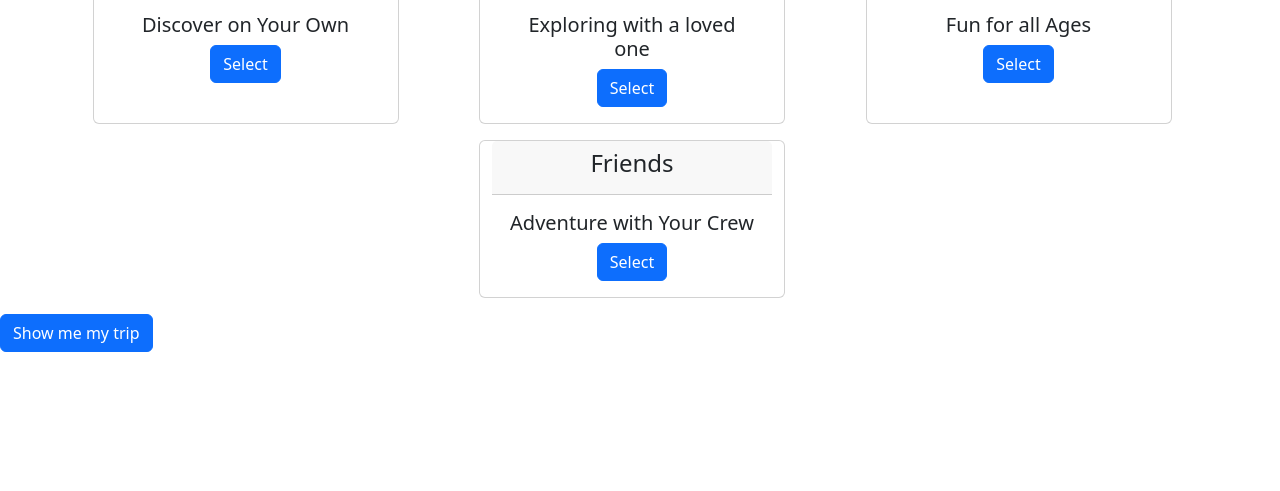
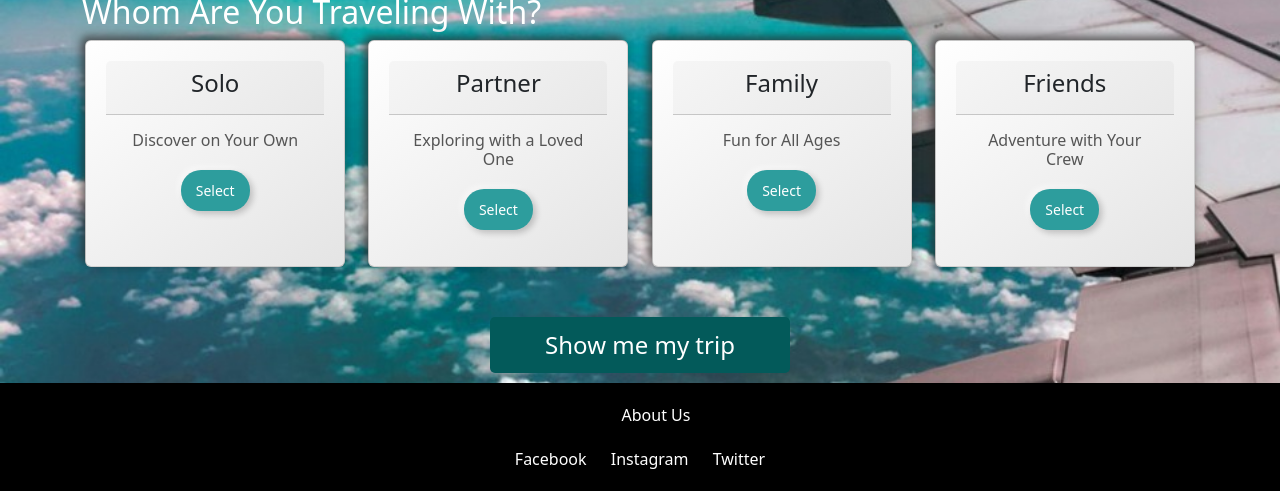
Before and after one commit to rishabhkatiyar01/Tripsmart, a website: page trip2.html in a window 1280 px wide. Shown: the part 724-1215 px from the top of the page. Before the commit the page ends 1076 px from the top, so only its background shows below. Drawn offline with nearby package versions, Linux system fonts and the light colour scheme.

Commit message:
made project

```diff
--- /dev/null
+++ b/output2.css
@@ -0,0 +1,294 @@
+/* General Reset */
+* {
+    margin: 0;
+    padding: 0;
+    box-sizing: border-box;
+}
+
+body {
+    font-family: Arial, sans-serif;
+    background-color: #f4f4f4;
+    color: #333;
+    display: flex;
+    justify-content: center;
+    align-items: center;
+    min-height: 100vh;
+    background-image: url(bgimage.jpg);
+}
+/* header */
+/* Ensures the header spans the full width of the screen */
+header {
+    display: flex;
+    justify-content: space-between; /* Space between logo and navigation */
+    align-items: center; /* Vertically align logo and heading */
+    padding: 20px;
+    background-color: #000;
+    color: white;
+    height: 65px;
+    width: 100%; /* Ensures the header takes full width */
+    box-sizing: border-box; /* Includes padding in the width calculation */
+}
+
+/* Container for the logo and heading */
+header .logo-container {
+    display: flex;
+    align-items: center; /* Vertically align the logo and text */
+}
+
+header .logo {
+    font-size: 24px;
+    font-weight: bold;
+    display: flex;
+    align-items: center; /* Vertically align the logo text */
+    margin-right: 10px; /* Space between logo and text */
+}
+
+header .logo img {
+    height: 40px; /* Set a height for the logo */
+    margin-right: 10px; /* Space between logo image and text */
+}
+
+/* Navigation styling */
+header nav ul {
+    list-style-type: none;
+    display: flex;
+    gap: 20px;
+}
+
+header nav ul li a {
+    color: white;
+    text-decoration: none;
+}
+
+/* Ensure container takes up full screen */
+.container {
+    width: 100%;
+    margin: 0;
+    padding: 20px;
+}
+.logo img{
+    position: absolute;
+    left: 2px;
+    height:5%;
+    top:2%;
+}
+
+/* Footer Styling */
+footer {
+    background-color: #000;
+    color: white;
+    padding: 20px;
+    text-align: center;
+    width: 100%;
+    box-sizing: border-box;
+}
+
+footer .footer-links ul {
+    list-style-type: none;
+    display: flex;
+    justify-content: center;
+    gap: 20px;
+}
+
+footer .footer-links ul li a {
+    color: white;
+    text-decoration: none;
+}
+
+footer .social-media {
+    margin-top: 20px;
+}
+
+footer .social-media a {
+    color: white;
+    text-decoration: none;
+    margin: 0 10px;
+}
+
+footer .social-media a:hover {
+    text-decoration: underline;
+}
+.logo
+/* Ensure container takes up full screen */
+.container {
+    width: 100%;
+    margin: 0;
+    padding: 20px;
+}
+
+/* Footer Styling */
+footer {
+    background-color: #000;
+    color: white;
+    padding: 20px;
+    text-align: center;
+    width: 100%;
+    box-sizing: border-box;
+}
+
+footer .footer-links ul {
+    list-style-type: none;
+    display: flex;
+    justify-content: center;
+    gap: 20px;
+}
+
+footer .footer-links ul li a {
+    color: white;
+    text-decoration: none;
+}
+
+footer .social-media {
+    margin-top: 20px;
+}
+
+footer .social-media a {
+    color: white;
+    text-decoration: none;
+    margin: 0 10px;
+}
+
+footer .social-media a:hover {
+    text-decoration: underline;
+}
+
+.container {
+    width: 100%;
+    margin: 0;
+    padding: 20px;
+}
+footer {
+    background-color: #000;
+    color: white;
+    padding: 20px;
+    text-align: center;
+    width: 100%;
+    box-sizing: border-box;
+}
+
+footer .footer-links ul {
+    list-style-type: none;
+    display: flex;
+    justify-content: center;
+    gap: 20px;
+}
+
+footer .footer-links ul li a {
+    color: white;
+    text-decoration: none;
+}
+
+footer .social-media {
+    margin-top: 20px;
+}
+
+footer .social-media a {
+    color: white;
+    text-decoration: none;
+    margin: 0 10px;
+}
+
+footer .social-media a:hover {
+    text-decoration: underline;
+}
+
+/* Container */
+.container {
+    width: 100%;
+    max-width: 800px;
+    background: beige;
+    border-radius: 8px;
+    box-shadow: 0 4px 8px rgba(0, 0, 0, 0.8);
+    overflow: hidden;
+}
+/* Header */
+.header {
+    background: #007bff;
+    color: #fff;
+    text-align: center;
+    padding: 1rem;
+}
+
+.header h1 {
+    font-size: 1.8rem;
+}
+
+/* Content */
+ .content {
+    padding: 2rem;
+}
+/* Itinerary Box */
+.itinerary-box {
+    border: 1px solid #ddd;
+    border-radius: 5px;
+    padding: 1.5rem;
+    background: #f9f9f9;
+}
+
+.itinerary-box h2 {
+    font-size: 1.5rem;
+    margin-bottom: 1rem;
+    color: #007bff;
+}
+
+#itinerary-output {
+    font-size: 1rem;
+    color: #555;
+    line-height: 1.6;
+}
+
+/* Responsive */
+@media (max-width: 768px) {
+    .itinerary-box {
+        padding: 1rem;
+    }
+
+    .itinerary-box h2 {
+        font-size: 1.3rem;
+    }
+
+    #itinerary-output {
+        font-size: 0.9rem;
+    }
+}
+/* footer */
+body {
+    display: flex;
+    flex-direction: column;
+    min-height: 100vh;
+    margin: 0;
+}
+.container {
+    flex: 1;
+}
+footer {
+    background-color: #000;
+    color: white;
+    padding: 20px;
+    text-align: center;
+    width: 100%;
+}
+footer .footer-links ul {
+    list-style-type: none;
+    display: flex;
+    justify-content: center;
+    gap: 20px;
+}
+
+footer .footer-links ul li a {
+    color: white;
+    text-decoration: none;
+}
+footer .social-media {
+    margin-top: 20px;
+}
+
+footer .social-media a {
+    color: white;
+    text-decoration: none;
+    margin: 0 10px;
+}
+
+footer .social-media a:hover {
+    text-decoration: underline;
+}
--- a/package.json
+++ b/package.json
@@ -1,5 +1,9 @@
 {
   "dependencies": {
     "@google/generative-ai": "^0.21.0"
+  },
+  "devDependencies": {
+    "webpack": "^5.97.1",
+    "webpack-cli": "^6.0.1"
   }
 }
--- a/trip2.css
+++ b/trip2.css
@@ -7,15 +7,18 @@
 
 body {
   font-family: Arial, sans-serif;
-    background-color: #f0f0f0;
+  color: aliceblue;
+      background-image: url(bgimage.jpg);
+      background-size:cover;
+      background-repeat: no-repeat;
+      background-attachment: fixed;
 }
-
 /* Header */
 header {
   display: flex;
   justify-content: space-between;
   padding: 20px;
-    background-color: #333;
+  background-color: #000;
   color: white;
   height: 65px;
 }
@@ -39,7 +42,7 @@
   position: absolute;
   left: 2px;
   height:5%;
-    top:3%
+  top:2%
 }
  .place,.days{
   position:relative;
@@ -53,14 +56,143 @@
 .main{
   max-width:1200px;
   margin: auto;
+  color: white;
 }
-  button{
+footer {
+  background-color: #000;
   color: white;
-    background-color: blue;
-    font-weight: 500;
+  padding: 20px;
+  text-align: center;
 }
-    /*-----------------------------------------*/
 
-  nav a:hover {
-    color: #007bff;
+footer .footer-links ul {
+  list-style-type: none;
+  display: flex;
+  justify-content: center;
+  gap: 20px;
 }
+
+footer .footer-links ul li a {
+  color: white;
+  text-decoration: none;
+}
+
+footer .social-media {
+  margin-top: 20px;
+}
+
+footer .social-media a {
+  color: white;
+  text-decoration: none;
+  margin: 0 10px;
+}
+
+footer .social-media a:hover {
+  text-decoration: underline;
+}
+.container {
+  max-width: 1200px;
+  margin: 0 auto;
+}
+
+.section {
+  margin-bottom: 50px;
+}
+
+.section h2 {
+  text-align: center;
+  margin-bottom: 30px;
+  color: #2c3e50;
+  font-size: 28px;
+}
+
+/* Card Container */
+.card-container {
+  display: flex;
+  flex-wrap: wrap;
+  justify-content: space-evenly;
+  gap: 20px;
+}
+
+/* Card Styling */
+.card {
+  background: linear-gradient(145deg, #ffffff, #e4e4e4);
+  border-radius: 15px;
+  box-shadow: 4px 4px 8px rgba(0, 0, 0, 0.1), -4px -4px 8px rgba(48, 45, 45, 0.7);
+  width: 260px;
+  padding: 20px;
+  transition: transform 0.3s ease-in-out, box-shadow 0.3s ease-in-out;
+  text-align: center;
+}
+
+.card:hover {
+  transform: translateY(-10px);
+  box-shadow: 6px 6px 12px rgba(0, 0, 0, 0.15), -6px -6px 12px rgba(43, 42, 42, 0.8);
+}
+
+/* Card Header */
+.card-header {
+  background: #035a5a;
+  color: #fff;
+  padding: 10px;
+  border-radius: 10px;
+  font-size: 18px;
+  font-weight: bold;
+  margin-bottom: 15px;
+}
+
+/* Card Body */
+.card-body h5 {
+  font-size: 16px;
+  color: #555;
+  margin-bottom: 20px;
+}
+
+.card-body button {
+  background: #2d9d9d;
+  color: #fff;
+  border: none;
+  padding: 10px 15px;
+  font-size: 14px;
+  border-radius: 20px;
+  cursor: pointer;
+  box-shadow: 3px 3px 6px rgba(0, 0, 0, 0.2), -3px -3px 6px rgba(255, 255, 255, 0.5);
+  transition: background 0.3s ease, box-shadow 0.3s ease;
+}
+
+.card-body button:hover {
+  background: #9febda;
+  box-shadow: 2px 2px 4px rgba(0, 0, 0, 0.3), -2px -2px 4px rgba(255, 255, 255, 0.5);
+}
+.card-body button:active{
+  background-color: #333;
+}
+button:active{
+  background-color: #333;
+}
+.submit {
+  padding: 10px 20px;
+  font-size: 24px;
+  background-color: #035a5a;
+  color: white;
+  border: none;
+  border-radius: 5px;
+  cursor: pointer;
+  display: flex;
+  justify-content: center;
+  align-items: center;
+  flex-wrap: wrap;
+  width: 50%;
+  max-width: 300px;
+  margin: 10px auto;
+}
+@media (max-width: 768px) {
+   .submit {
+     width: 70%;
+     font-size: 20px; }
+     }
+@media (max-width: 480px) {
+  .submit {
+    width: 90%; font-size: 16px;
+  }
+}
--- a/trip2.html
+++ b/trip2.html
@@ -17,9 +17,9 @@
         <nav>
             <ul>
                 <li><a href="#">Home</a></li>
-                <li><a href="#">Destinations</a></li>
+                <li><a href="https://www.nytimes.com/interactive/2024/travel/places-to-travel-destinations-2024.html">Destinations</a></li>
                 <li><a href="#">Plan Your Trip</a></li>
-                <li><a href="#">Travel Blog</a></li>
+                <li><a href="https://masterblogging.com/best-travel-blogs/?form=MG0AV3">Travel Blog</a></li>
                 <li><a href="#">Contact Us</a></li>
             </ul>
         </nav>
@@ -32,9 +32,10 @@
         </div>
 
         <div class="page">
-            <div class="place">
-                <h2>Where do you wish to travel?</h2>
-                <input type="text" id="destination" placeholder="Enter the destination" onchange="setDestination()">            </div>
+            <div class="days">
+                <label for="days" class="form-label"><h2>Enter Destination</h2></label>
+                <input type="text" class="form-control" id="days" placeholder="Your Dream Destination" onchange="setDays()">
+            </div>
             <br>
 
             <div class="days">
@@ -45,79 +46,101 @@
             <br>
 
             <h2>What is Your Budget?</h2>
-            <div class="row text-center justify-content-evenly">
-                <div class="card col-sm-5 col-md-3 mb-3 me-3">
+            <div class="container">
+                <!-- Budget Section -->
+                <div class="section">
+                  <div class="card-container">
+                    <div class="card">
                       <div class="card-header">
                         <h4>Cheap</h4>
                       </div>
                       <div class="card-body">
-                        <h5 class="card-title">Economize and Save</h5>
-                        <button type="button" class="btn btn-primary" onclick="selectBudget('Cheap')">Select</button>
+                        <h5>Economize and Save</h5>
+                        <button onclick="selectBudget('Cheap')">Select</button>
                       </div>
                     </div>
-                <div class="card col-sm-5 col-md-3 mb-3 me-3">
+                    <div class="card">
                       <div class="card-header">
                         <h4>Moderate</h4>
                       </div>
                       <div class="card-body">
-                        <h5 class="card-title">Balance Cost and Comfort</h5>
-                        <button type="button" class="btn btn-primary" onclick="selectBudget('Moderate')">Select</button>
+                        <h5>Balance Cost and Comfort</h5>
+                        <button onclick="selectBudget('Moderate')">Select</button>
                       </div>
                     </div>
-                <div class="card col-sm-5 col-md-3 mb-3 me-3">
+                    <div class="card">
                       <div class="card-header">
                         <h4>Luxury</h4>
                       </div>
                       <div class="card-body">
-                        <h5 class="card-title">Indulge without Limits</h5>
-                        <button type="button" class="btn btn-primary" onclick="selectBudget('Luxury')">Select</button>
+                        <h5>Indulge without Limits</h5>
+                        <button onclick="selectBudget('Luxury')">Select</button>
+                      </div>
                     </div>
                   </div>
                 </div>
 
-            <br>
-            <h2>Who are you Travelling with?</h2>
-            <div class="row text-center justify-content-evenly">
-                <div class="card col-sm-5 col-md-3 mb-3 me-3">
+                <!-- Traveling Companions Section -->
+                <h2>Whom Are You Traveling With?</h2>
+                <div class="section">
+                  <div class="card-container">
+                    <div class="card">
                       <div class="card-header">
                         <h4>Solo</h4>
                       </div>
                       <div class="card-body">
-                        <h5 class="card-title">Discover on Your Own</h5>
-                        <button type="button" class="btn btn-primary" onclick="selectCompanion('Solo')">Select</button>
+                        <h5>Discover on Your Own</h5>
+                        <button onclick="selectCompanion('Solo')">Select</button>
                       </div>
                     </div>
-                <div class="card col-sm-5 col-md-3 mb-3 me-3">
+                    <div class="card">
                       <div class="card-header">
                         <h4>Partner</h4>
                       </div>
                       <div class="card-body">
-                        <h5 class="card-title">Exploring with a loved one</h5>
-                        <button type="button" class="btn btn-primary" onclick="selectCompanion('Partner')">Select</button>
+                        <h5>Exploring with a Loved One</h5>
+                        <button onclick="selectCompanion('Partner')">Select</button>
                       </div>
                     </div>
-                <div class="card col-sm-5 col-md-3 mb-3 me-3">
+                    <div class="card">
                       <div class="card-header">
                         <h4>Family</h4>
                       </div>
                       <div class="card-body">
-                        <h5 class="card-title">Fun for all Ages</h5>
-                        <button type="button" class="btn btn-primary" onclick="selectCompanion('Family')">Select</button>
+                        <h5>Fun for All Ages</h5>
+                        <button onclick="selectCompanion('Family')">Select</button>
                       </div>
                     </div>
-                <div class="card col-sm-5 col-md-3 mb-3 me-3">
+                    <div class="card">
                       <div class="card-header">
                         <h4>Friends</h4>
                       </div>
                       <div class="card-body">
-                        <h5 class="card-title">Adventure with Your Crew</h5>
-                        <button type="button" class="btn btn-primary" onclick="selectCompanion('Friends')">Select</button>
+                        <h5>Adventure with Your Crew</h5>
+                        <button onclick="selectCompanion('Friends')">Select</button>
                       </div>
                     </div>
                   </div>
                 </div>
               </div>
-    <button type="button" class="btn btn-primary" onclick="generateTrip()">Show me my trip</button>
+        </div>
+    </div>
+    <button type="button" class="submit" onclick="generateTrip()">Show me my trip</button>
+    <footer>
+        <div class="footer-links">
+          <ul>
+            <!-- <li><a href="#">Privacy Policy</a></li> -->
+            <!-- <li><a href="#">Terms of Service</a></li> -->
+            <li><a href="#">About Us</a></li>
+          </ul>
+        </div>
+        <div class="social-media">
+          <a href="#">Facebook</a>
+          <a href="#">Instagram</a>
+          <a href="#">Twitter</a>
+
+        </div>
+      </footer>
 
     <!-- Linking JS -->
     <script src="trip2.js"></script>
```
Also changed, not shown: gemini.js (+4 -16 lines), output.html (+1 -1 lines), output.js (+13 -10 lines), output2.html (added, +56 -0 lines), tripsmart.css (+27 -5 lines), tripsmart.html (+24 -14 lines), webpack.config.js (added, +10 -0 lines), STK-20241206-WA0001.webp, background.png (added), bgimage.jpg (added), dist/bundleOutput.js (added), 6 other files. Lines whose indentation alone changed are shown as unchanged.
